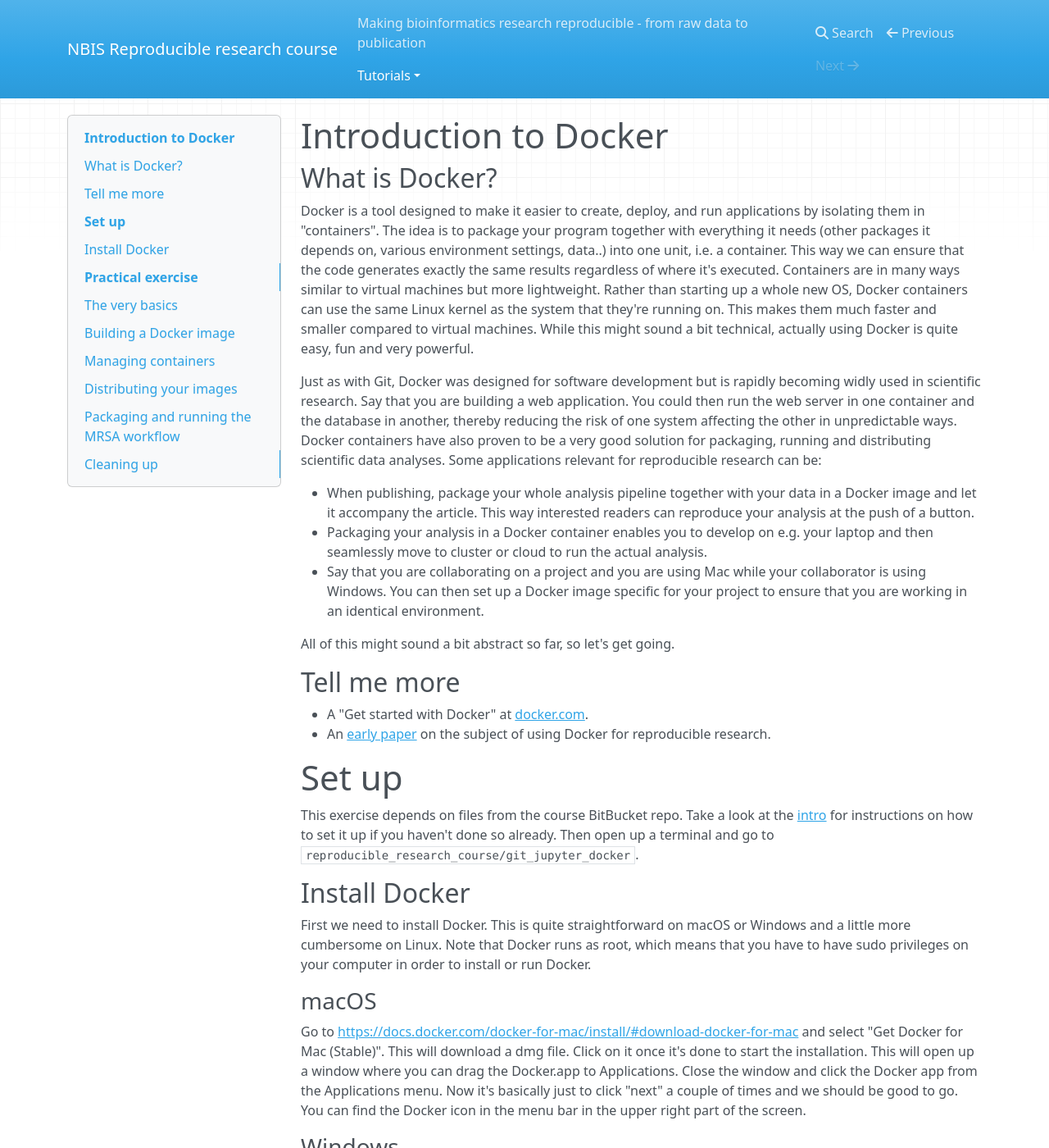
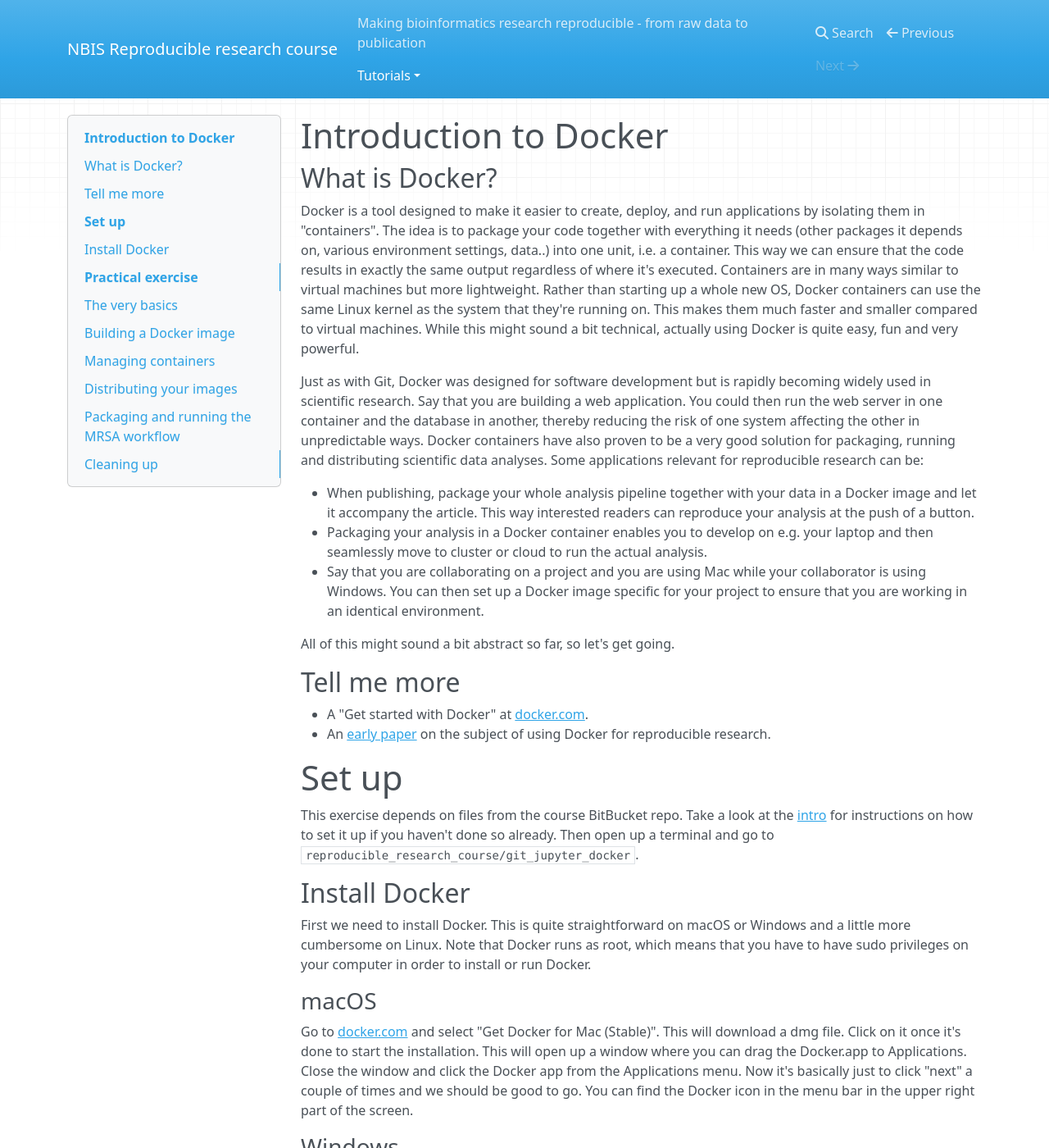
Before and after one commit to NBISweden/workshop-reproducible-research, an MkDocs documentation site: the page built from docs/docker.md, in a window 1280 px wide and 1400 px high. Shown: the whole window at 82% size. Built offline with MkDocs 1.6.1, drawn with Linux system fonts in a browser that asks for light colours; nearby versions of some CDN libraries; formulas are drawn with MathJax 3; old or Windows-style settings are respelled for this version of MkDocs; some of the changed text lies outside the part shown.

```diff
--- a/docs/docker.md
+++ b/docs/docker.md
@@ -1,8 +1,8 @@
 # Introduction to Docker
 ## What is Docker?
-Docker is a tool designed to make it easier to create, deploy, and run applications by isolating them in "containers". The idea is to package your program together with everything it needs (other packages it depends on, various environment settings, data..) into one unit, i.e. a container. This way we can ensure that the code generates exactly the same results regardless of where it's executed. Containers are in many ways similar to virtual machines but more lightweight. Rather than starting up a whole new OS, Docker containers can use the same Linux kernel as the system that they're running on. This makes them much faster and smaller compared to virtual machines. While this might sound a bit technical, actually using Docker is quite easy, fun and very powerful.
+Docker is a tool designed to make it easier to create, deploy, and run applications by isolating them in "containers". The idea is to package your code together with everything it needs (other packages it depends on, various environment settings, data..) into one unit, i.e. a container. This way we can ensure that the code results in exactly the same output regardless of where it's executed. Containers are in many ways similar to virtual machines but more lightweight. Rather than starting up a whole new OS, Docker containers can use the same Linux kernel as the system that they're running on. This makes them much faster and smaller compared to virtual machines. While this might sound a bit technical, actually using Docker is quite easy, fun and very powerful.
 
-Just as with Git, Docker was designed for software development but is rapidly becoming widly used in scientific research. Say that you are building a web application. You could then run the web server in one container and the database in another, thereby reducing the risk of one system affecting the other in unpredictable ways. Docker containers have also proven to be a very good solution for packaging, running and distributing scientific data analyses. Some applications relevant for reproducible research can be:
+Just as with Git, Docker was designed for software development but is rapidly becoming widely used in scientific research. Say that you are building a web application. You could then run the web server in one container and the database in another, thereby reducing the risk of one system affecting the other in unpredictable ways. Docker containers have also proven to be a very good solution for packaging, running and distributing scientific data analyses. Some applications relevant for reproducible research can be:
 
 * When publishing, package your whole analysis pipeline together with your data in a Docker image and let it accompany the article. This way interested readers can reproduce your analysis at the push of a button.
 * Packaging your analysis in a Docker container enables you to develop on e.g. your laptop and then seamlessly move to cluster or cloud to run the actual analysis.
@@ -21,7 +21,7 @@ This exercise depends on files from the course BitBucket repo. Take a look at th
 First we need to install Docker. This is quite straightforward on macOS or Windows and a little more cumbersome on Linux. Note that Docker runs as root, which means that you have to have sudo privileges on your computer in order to install or run Docker.
 
 ### macOS
-Go to  [https://docs.docker.com/docker-for-mac/install/#download-docker-for-mac](https://docs.docker.com/docker-for-mac/install/#download-docker-for-mac) and select "Get Docker for Mac (Stable)". This will download a dmg file. Click on it once it's done to start the installation. This will open up a window where you can drag the Docker.app to Applications. Close the window and click the Docker app from the Applications menu. Now it's basically just to click "next" a couple of times and we should be good to go. You can find the Docker icon in the menu bar in the upper right part of the screen.
+Go to  [docker.com](https://docs.docker.com/docker-for-mac/install/#download-docker-for-mac) and select "Get Docker for Mac (Stable)". This will download a dmg file. Click on it once it's done to start the installation. This will open up a window where you can drag the Docker.app to Applications. Close the window and click the Docker app from the Applications menu. Now it's basically just to click "next" a couple of times and we should be good to go. You can find the Docker icon in the menu bar in the upper right part of the screen.
 
 ### Windows
 The instructions are different depending on if you have Windows 10 or Windows 7 (earlier versions aren't supported). In order to run Docker on Windows your computer must support Hardware Virtualization Technology and virtualization must be enabled. This is typically done in BIOS. Setting this is outside the scope of this tutorial, so we'll simply go ahead as if though it's enabled and hope that it works.
--- a/mkdocs.yml
+++ b/mkdocs.yml
@@ -13,6 +13,7 @@ markdown_extensions:
   - toc:
       permalink: 
   - admonition
+  - pymdownx.arithmatex
   - pymdownx.details
   - pymdownx.superfences
 extra_css: [extra.css]
```
Also changed, not shown: other parts of docs/docker.md (+6 -5 lines).
